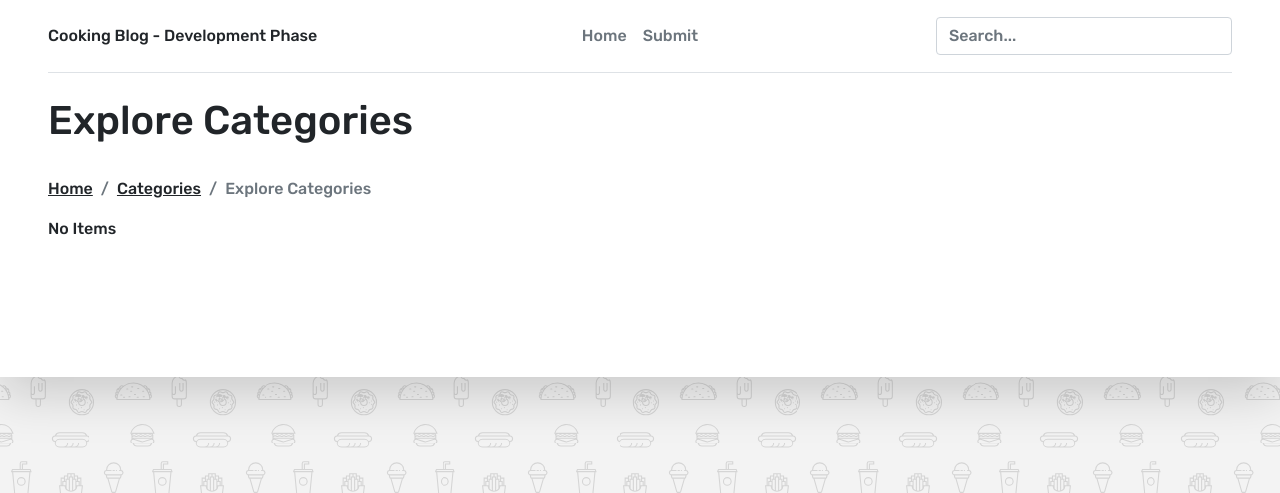
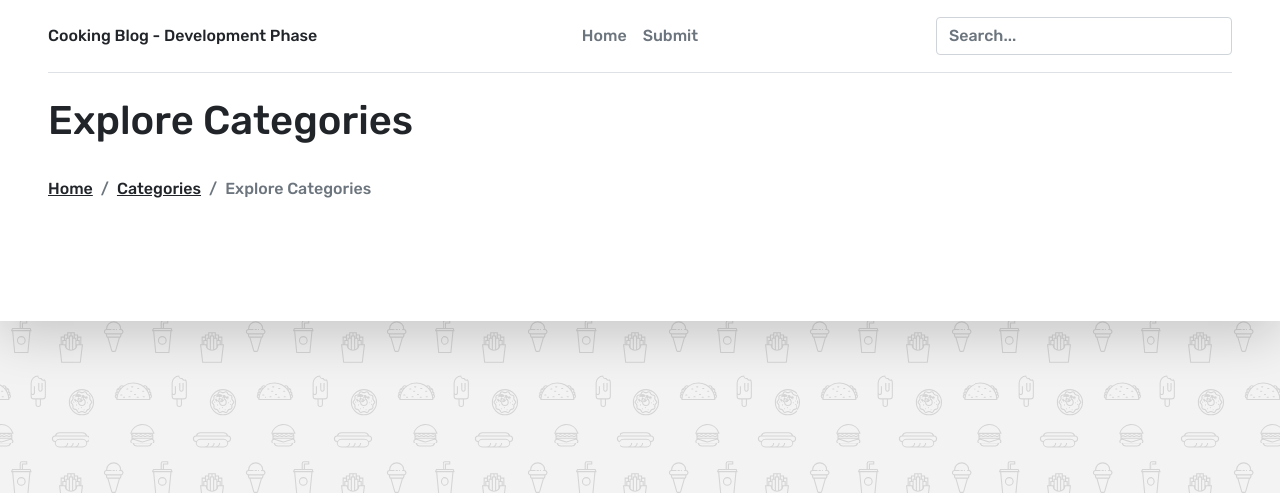
Before and after one commit to urfavteddybear/recipe-blog, a Node server app: page /categories in a window 1280 px wide. Shown: the top 493 px of the page. Run offline with Node 20, Linux system fonts and the light colour scheme; data that the repository does not hold is empty; some libraries are stand-ins or nearby versions.

Commit message:
Fixing sum misunderstanding

```diff
--- a/views/categories.ejs
+++ b/views/categories.ejs
@@ -17,10 +17,8 @@
         </div>
         <div class="pt-1"><%- category.name %></div>
       </a>
-<% }) %>
-  <% } else { %>
-    <p>No Items</p>
-  <% } %>
+      <% }) %>
+      <% } %>
 </div>
 
 
```
